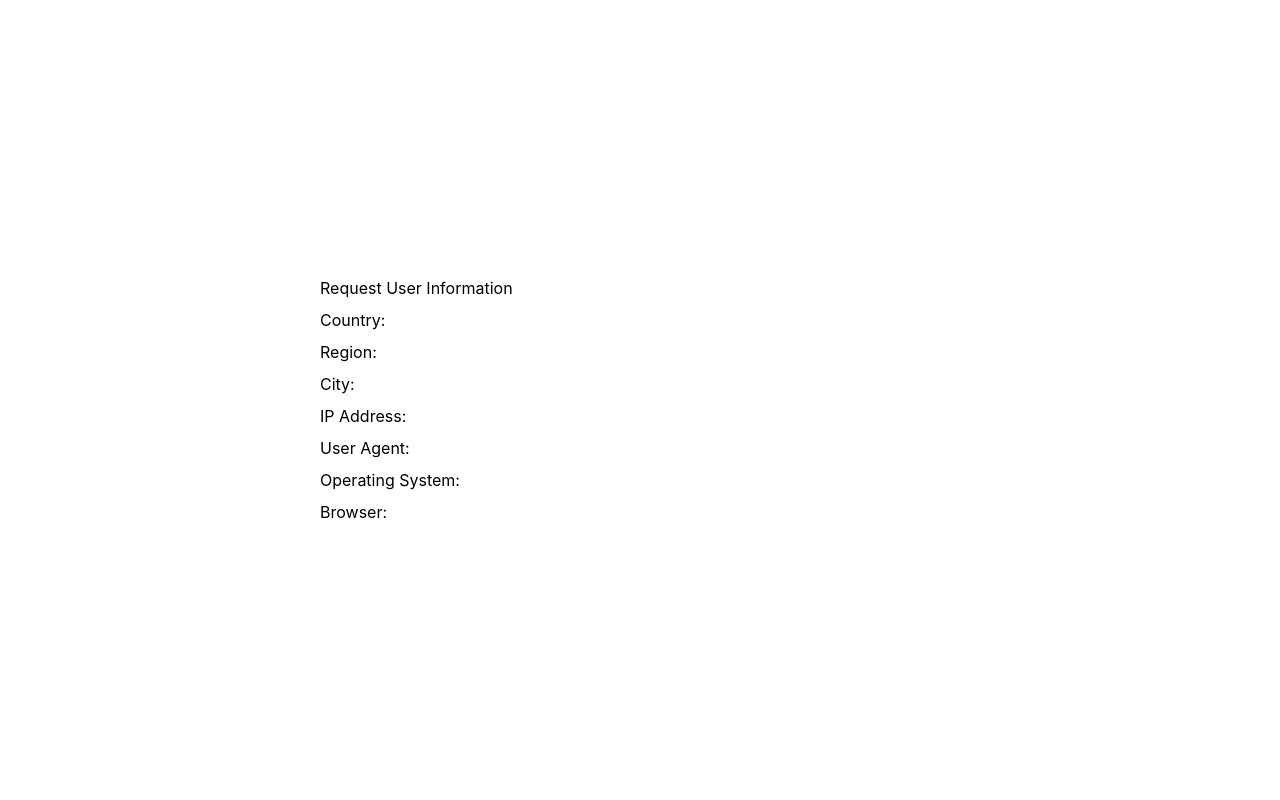
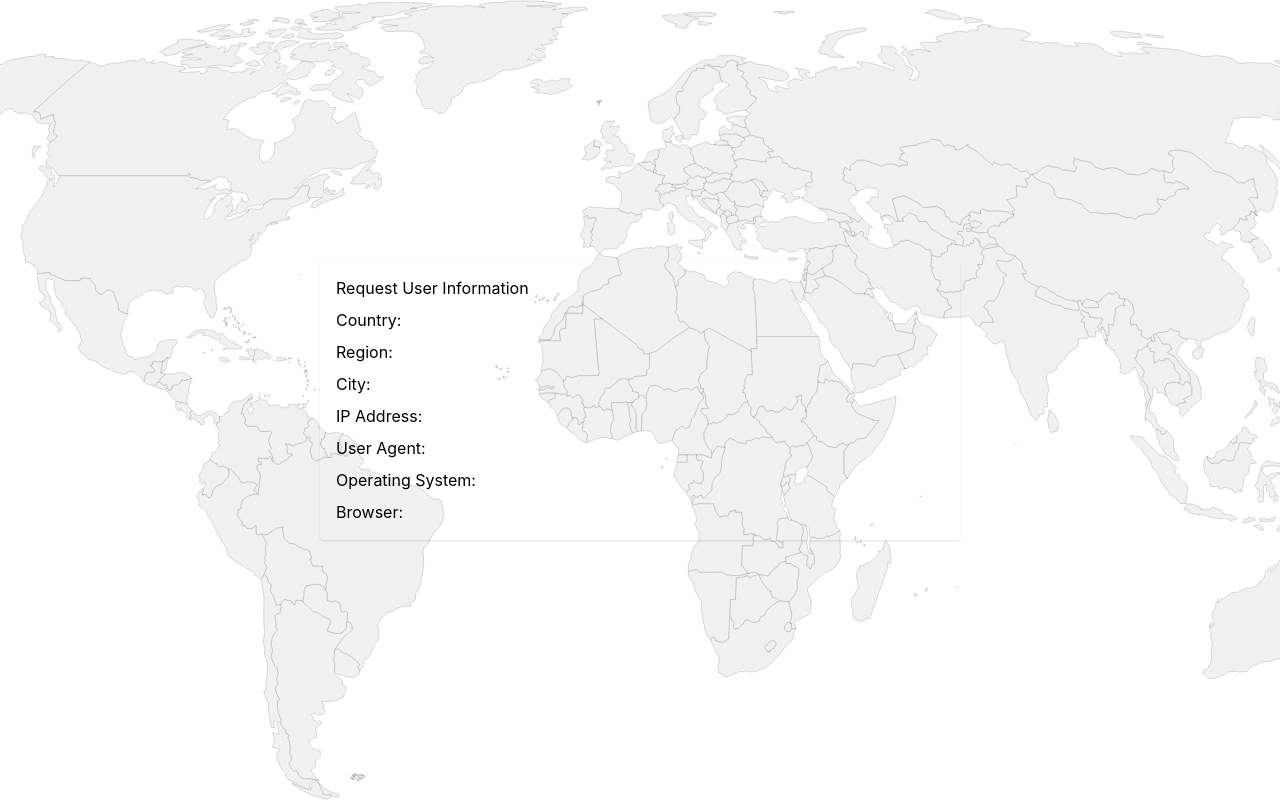
Before and after one commit to cvrlnolan/next-middleware-boilerplate, a Next.js app: page / in a window 1280 px wide. Built offline with nearby package versions, Linux system fonts and the light colour scheme.

Commit message:
World Map background svg

```diff
--- a/pages/_middleware.ts
+++ b/pages/_middleware.ts
@@ -6,7 +6,7 @@ export default function middleware(req: NextRequest) {
 
   const { ip, geo, nextUrl: url, ua: userAgent } = req;
 
-  console.log(userAgent);
+//   console.log(userAgent);
 
   const country = geo?.country || "Namek";
 
--- a/pages/index.tsx
+++ b/pages/index.tsx
@@ -1,5 +1,7 @@
 import type { NextPage } from "next";
 import Head from "next/head";
+import map from "../public/world.svg";
+import Image from "next/image";
 
 export const getServerSideProps = ({ query }: any) => ({
   props: query,
@@ -20,8 +22,16 @@ const Home: NextPage<{
       <Head>
         <title>Edge Functions</title>
       </Head>
-      <div className="flex w-full min-h-screen justify-center items-center">
-        <div className="block w-1/2 mx-auto space-y-2">
+      <div className="flex w-full min-h-screen justify-center items-center overflow-hidden fixed inset-0">
+        <Image
+          alt="map"
+          src={map}
+          layout="fill"
+          objectFit="cover"
+          className="opacity-75"
+          quality={100}
+        />
+        <div className="block p-4 w-4/5 md:w-1/2 mx-auto space-y-2 shadow rounded absolute">
           <p>Request User Information</p>
           <p>Country: {country}</p>
           <p>Region: {region}</p>
```
Also changed, not shown: public/world.svg (added).
